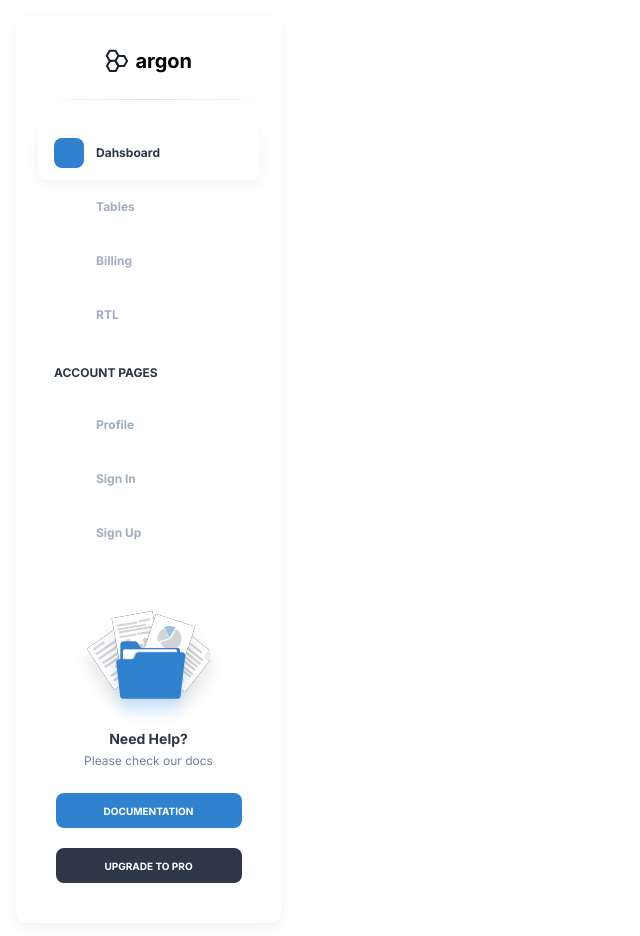
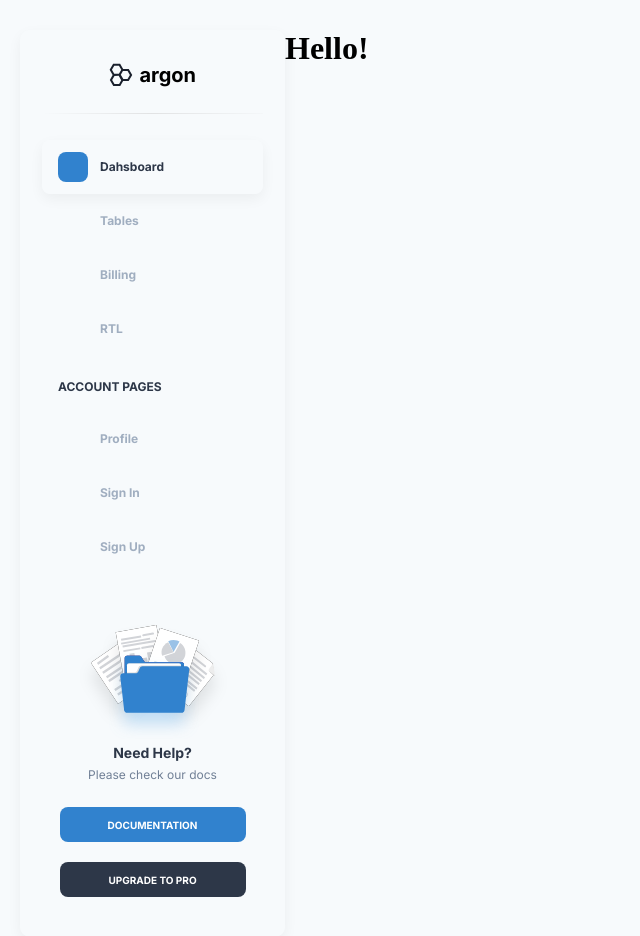
Before and after one commit to themewagon/dashdarkX, a React (Vite) app: page / in a window 1280 px wide. Shown: the top 936 px of the page, without its empty margins (0-640 px from the left). Built offline with nearby package versions, Linux system fonts and the light colour scheme; some icons are missing.

Commit message:
main layout created

```diff
--- /dev/null
+++ b/src/layouts/MainLayout.tsx
@@ -0,0 +1,22 @@
+import { Box, useTheme } from "@mui/material";
+import Sidebar from "components/Sidebar";
+import { ReactNode } from "react";
+
+interface LayoutProps {
+    children: ReactNode
+}
+
+const MainLayout = ({children}: LayoutProps) => {
+    const theme = useTheme();
+
+    return (
+        <Box sx={{margin: '0 auto', padding: '30px 20px', display: 'flex', width: '100%', maxWidth: '1920px', height: 'auto', minHeight: '100vh', backgroundColor: theme.palette.action.hover}}>
+            <Sidebar/>
+            <Box sx={{width: 'calc(100%-265px)'}}>
+                {children}
+            </Box>
+        </Box>
+    );
+}
+
+export default MainLayout;
--- /dev/null
+++ b/src/pages/Dashboard.tsx
@@ -0,0 +1,7 @@
+const Dashboard = () => {
+    return (
+        <h1>Hello!</h1>
+    );
+}
+
+export default Dashboard;
--- /dev/null
+++ b/src/pages/Tables.tsx
@@ -0,0 +1,9 @@
+const Tables = () => {
+    return (
+        <div>
+            <h1>Tables</h1>
+        </div>
+    );
+}
+
+export default Tables;
--- a/src/pages/dashboards/Dashboard.tsx
+++ /dev/null
@@ -1,12 +0,0 @@
-import { Box } from "@mui/material";
-import Sidebar from "components/Sidebar";
-
-const Dashboard = () => {
-    return (
-        <Box sx={{padding: '1rem'}}>
-            <Sidebar/>
-        </Box>
-    );
-}
-
-export default Dashboard;
--- a/src/routes/router.tsx
+++ b/src/routes/router.tsx
@@ -1,6 +1,8 @@
 import { createBrowserRouter  } from "react-router-dom";
-import Dashboard from "pages/dashboards/Dashboard";
+import Dashboard from "pages/Dashboard";
 import App from "App";
+import Tables from "pages/Tables";
+import MainLayout from "layouts/MainLayout";
 
 const router = createBrowserRouter([
     {
@@ -9,6 +11,20 @@ const router = createBrowserRouter([
         children: [
             {
                 path: "/",
+                element: (
+                    <MainLayout>
+                        <Dashboard/>
+                    </MainLayout>
+                )
+            }
+        ]
+    },
+    {
+        path: "/tables",
+        element: <Tables/>,
+        children: [
+            {
+                path: "/tables",
                 element: <Dashboard/>
             }
         ]
```
